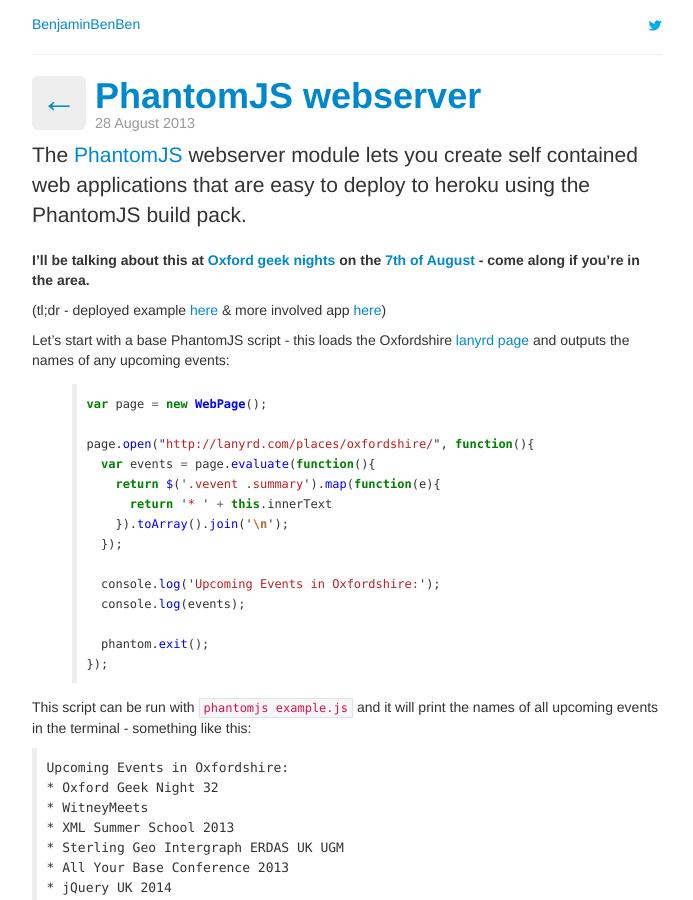
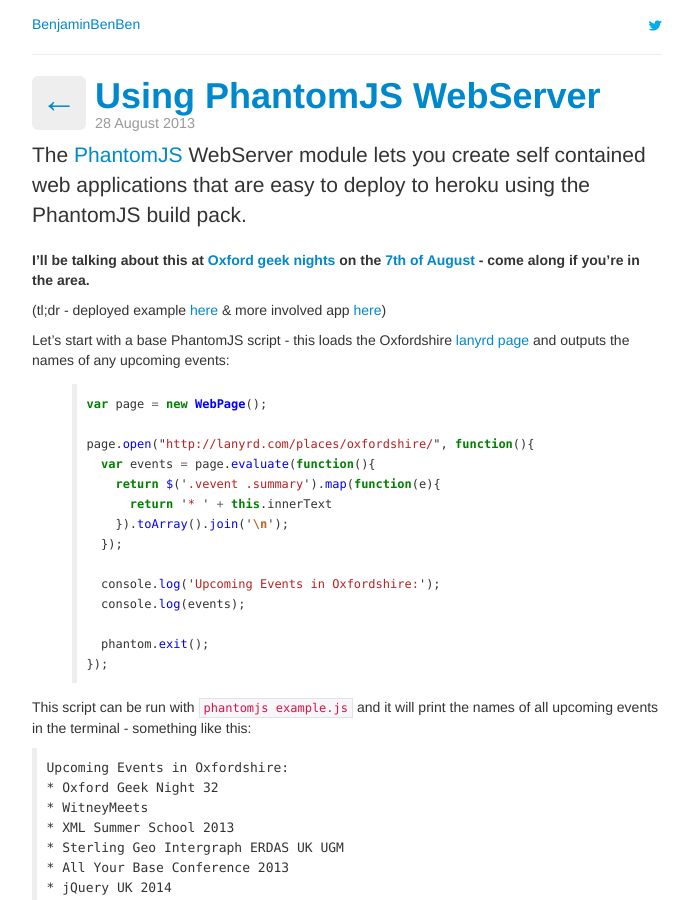
Before and after one commit to benfoxall/benfoxall.github.com, a Jekyll site: the page built from _posts/2013-08-28-phantomjs-webserver.md, in a window 1280 px wide and 900 px high. Shown: the whole window, without its empty margins (293-986 px from the left). Built offline with Jekyll 4.4.1, drawn with Linux system fonts in a browser that asks for light colours; comment, search, counter and statistics services are not loaded.

Commit message:
title tweak

```diff
--- a/_posts/2013-08-28-phantomjs-webserver.md
+++ b/_posts/2013-08-28-phantomjs-webserver.md
@@ -1,9 +1,9 @@
 ---
 layout: post
-title: PhantomJS webserver
+title: Using PhantomJS WebServer
 ---
 
-<p class="lead">The <a href="http://phantomjs.org/">PhantomJS</a> webserver module lets you create self contained web applications that are easy to deploy to heroku using the PhantomJS build pack.</p>
+<p class="lead">The <a href="http://phantomjs.org/">PhantomJS</a> WebServer module lets you create self contained web applications that are easy to deploy to heroku using the PhantomJS build pack.</p>
 
 **I'll be talking about this at [Oxford geek nights](http://oxford.geeknights.net) on the [7th of August](http://lanyrd.com/2013/ogn32/) - come along if you're in the area.**
 
```
